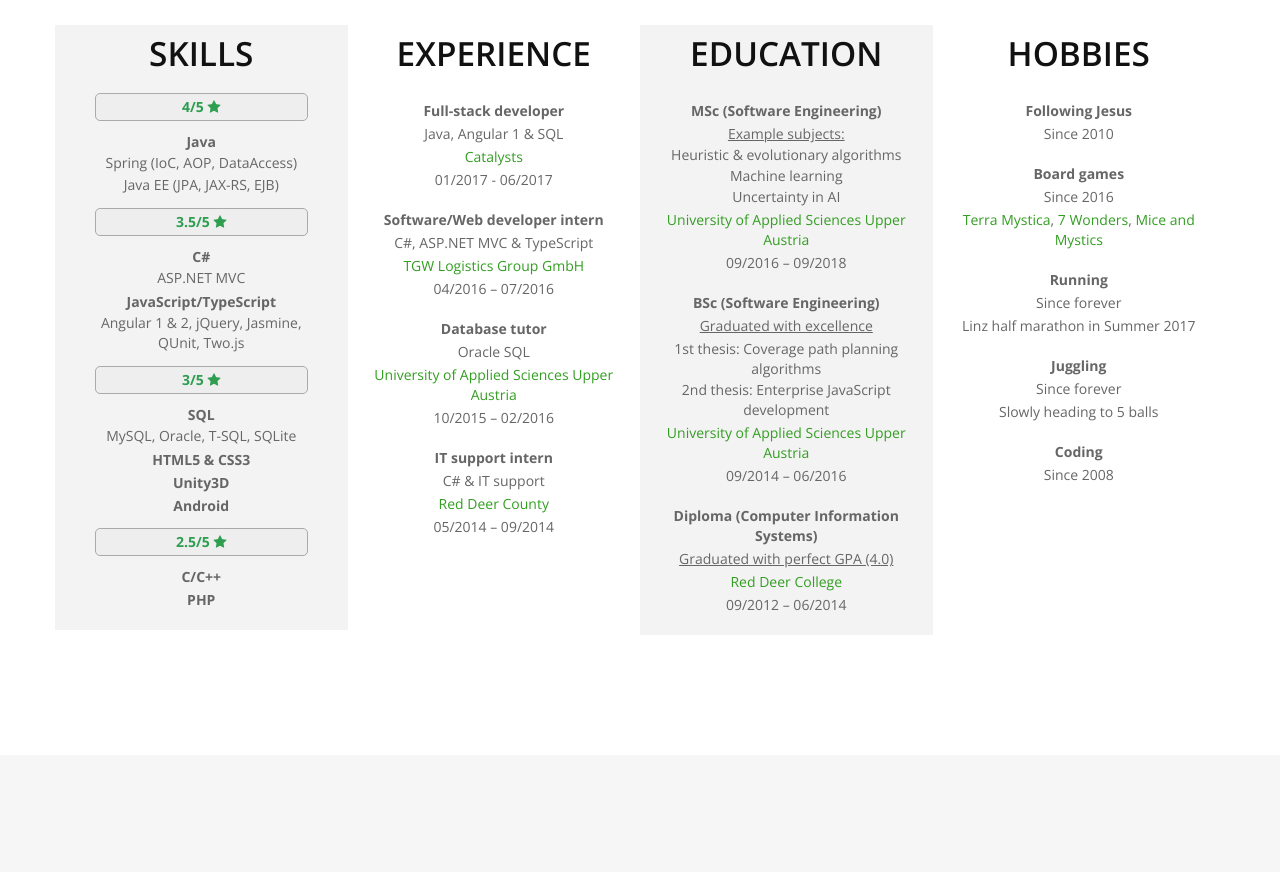
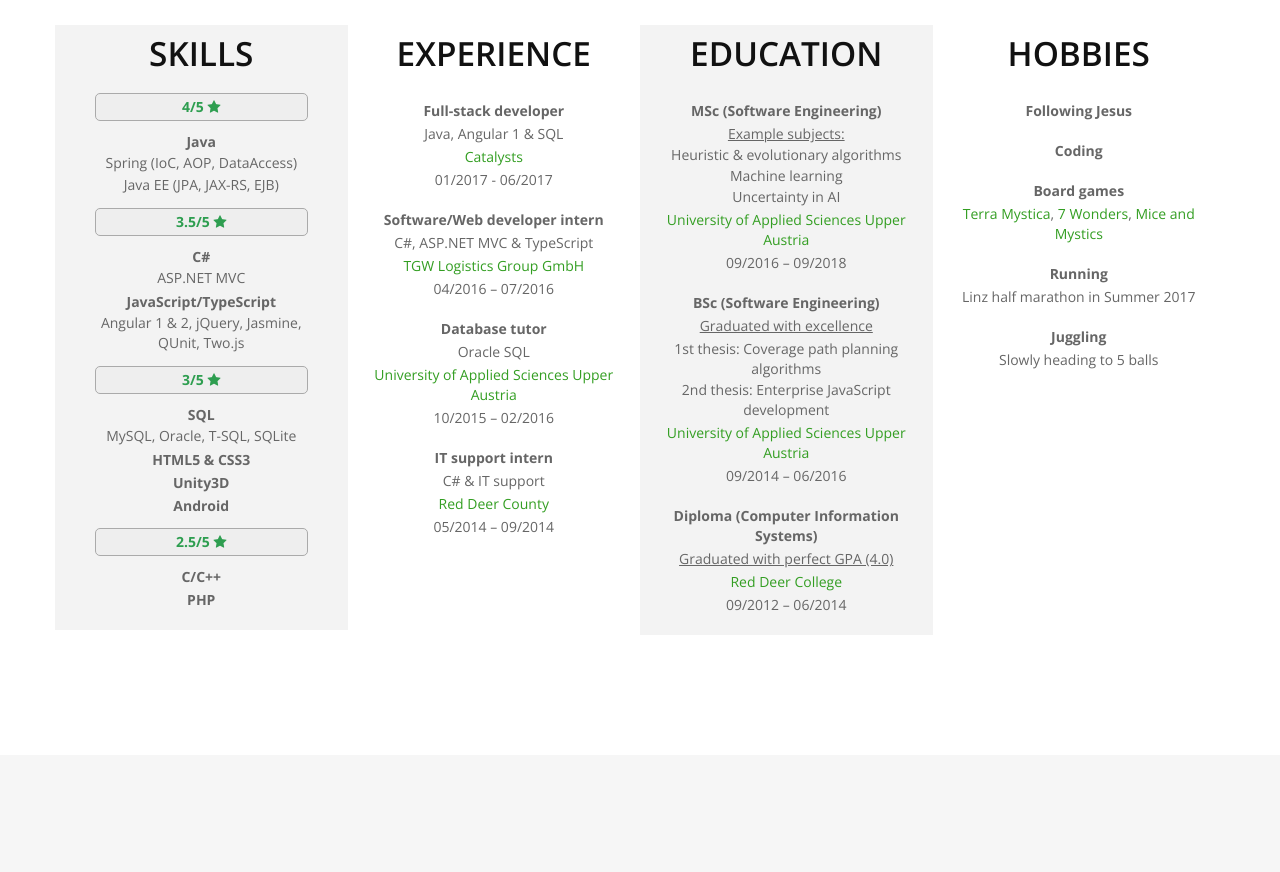
Before and after one commit to myieye/myieye.github.io, a plain HTML site: page index.html in a window 1280 px wide. Shown: the part 1040-1912 px from the top of the page. Drawn offline with nearby package versions, Linux system fonts and the light colour scheme.

Commit message:
Update hobbies.

```diff
--- a/index.html
+++ b/index.html
@@ -206,11 +206,12 @@
           <h4>Hobbies</h4>
           <div class="hobby">
             <span class="hobby-item hobby-name">Following Jesus</span>
-            <span class="hobby-item hobby-dates">Since 2010</span>
+          </div>
+          <div class="hobby">
+            <span class="hobby-item hobby-name">Coding</span>
           </div>
           <div class="hobby">
             <span class="hobby-item hobby-name">Board games</span>
-            <span class="hobby-item hobby-dates">Since 2016</span>
             <span class="hobby-milestone">
               <a class="hobby-boardgame" href="https://boardgamegeek.com/boardgame/120677/terra-mystica">Terra Mystica</a>,
               <a class="hobby-boardgame" href="https://boardgamegeek.com/boardgame/68448/7-wonders">7 Wonders</a>,
@@ -219,17 +220,11 @@
           </div>
           <div class="hobby">
             <span class="hobby-item hobby-name">Running</span>
-            <span class="hobby-item hobby-dates">Since forever</span>
             <span class="hobby-item hobby-milestone">Linz half marathon in Summer 2017</span>
           </div>
           <div class="hobby">
             <span class="hobby-item hobby-name">Juggling</span>
-            <span class="hobby-item hobby-dates">Since forever</span>
             <span class="hobby-item hobby-milestone">Slowly heading to 5 balls</span>
-          </div>
-          <div class="hobby">
-            <span class="hobby-item hobby-name">Coding</span>
-            <span class="hobby-item hobby-dates">Since 2008</span>
           </div>
         </div>
       </div>
```
